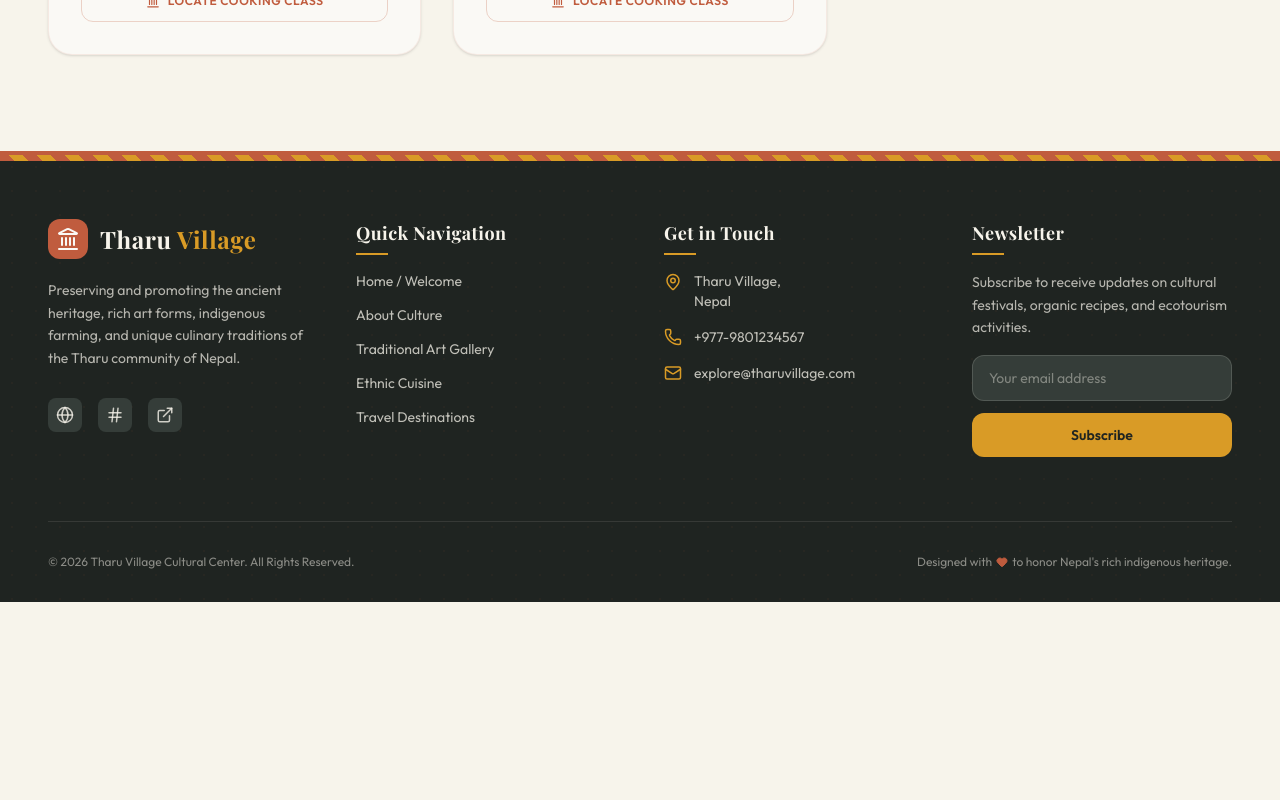
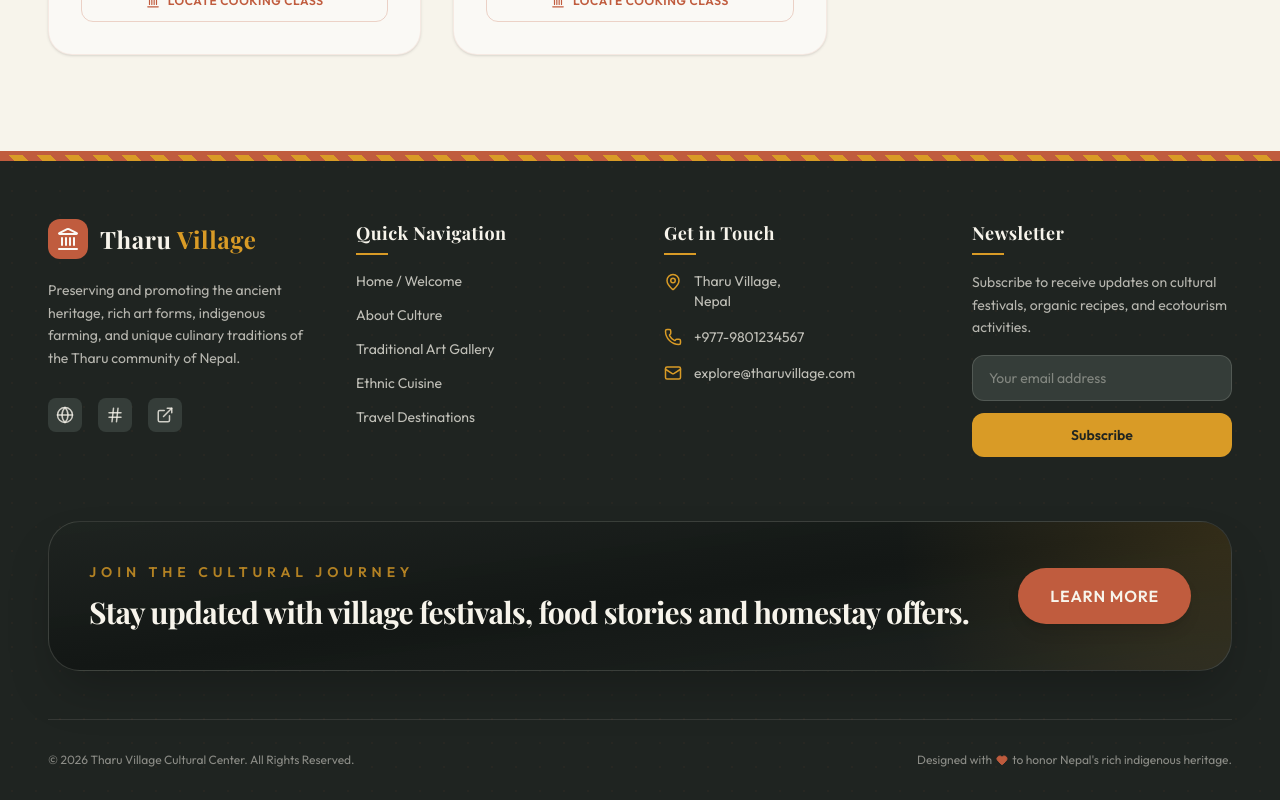
Before and after one commit to Nisheshchy/tharuvillage, a React (Vite) app: page /food in a window 1280 px wide. Shown: the part 2418-3218 px from the top of the page. Before the commit the page ends 3020 px from the top, so only its background shows below. Built offline with nearby package versions, Linux system fonts and the light colour scheme; a web font is replaced by a local one.

Commit message:
feat: enhance Footer and CSS styles with improved layout and visual effects

```diff
--- a/src/components/Footer.jsx
+++ b/src/components/Footer.jsx
@@ -10,7 +10,6 @@ const Footer = () => {
       <div className="absolute inset-0 bg-[radial-gradient(#C05C3E_0.8px,transparent_0.8px)] [background-size:24px_24px] opacity-5 pointer-events-none" />
 
       <div className="max-w-7xl mx-auto px-6 md:px-12 relative z-10 grid grid-cols-1 md:grid-cols-4 gap-12 mb-16">
-
         {/* Brand Column */}
         <div className="space-y-5">
           <Link to="/" className="flex items-center space-x-3 group">
@@ -22,16 +21,24 @@ const Footer = () => {
             </span>
           </Link>
           <p className="text-cream/70 text-sm leading-relaxed">
-            Preserving and promoting the ancient heritage, rich art forms, indigenous farming, and unique culinary traditions of the Tharu community of Nepal.
+            Preserving and promoting the ancient heritage, rich art forms,
+            indigenous farming, and unique culinary traditions of the Tharu
+            community of Nepal.
           </p>
           <div className="flex space-x-4 pt-2">
-            <a href="#" className="bg-slate-light p-2 rounded-lg text-cream/80 hover:text-ochre hover:bg-terracotta/20 transition-all duration-300">
+            <a
+              href="#"
+              className="bg-slate-light p-2 rounded-lg text-cream/80 hover:text-ochre hover:bg-terracotta/20 transition-all duration-300">
               <Globe size={18} />
             </a>
-            <a href="#" className="bg-slate-light p-2 rounded-lg text-cream/80 hover:text-ochre hover:bg-terracotta/20 transition-all duration-300">
+            <a
+              href="#"
+              className="bg-slate-light p-2 rounded-lg text-cream/80 hover:text-ochre hover:bg-terracotta/20 transition-all duration-300">
               <Hash size={18} />
             </a>
-            <a href="#" className="bg-slate-light p-2 rounded-lg text-cream/80 hover:text-ochre hover:bg-terracotta/20 transition-all duration-300">
+            <a
+              href="#"
+              className="bg-slate-light p-2 rounded-lg text-cream/80 hover:text-ochre hover:bg-terracotta/20 transition-all duration-300">
               <ExternalLink size={18} />
             </a>
           </div>
@@ -44,27 +51,37 @@ const Footer = () => {
           </h4>
           <ul className="space-y-3.5 text-sm">
             <li>
-              <Link to="/" className="text-cream/75 hover:text-ochre hover:translate-x-1.5 inline-block transition-all duration-300">
+              <Link
+                to="/"
+                className="text-cream/75 hover:text-ochre hover:translate-x-1.5 inline-block transition-all duration-300">
                 Home / Welcome
               </Link>
             </li>
             <li>
-              <Link to="/about" className="text-cream/75 hover:text-ochre hover:translate-x-1.5 inline-block transition-all duration-300">
+              <Link
+                to="/about"
+                className="text-cream/75 hover:text-ochre hover:translate-x-1.5 inline-block transition-all duration-300">
                 About Culture
               </Link>
             </li>
             <li>
-              <Link to="/gallery" className="text-cream/75 hover:text-ochre hover:translate-x-1.5 inline-block transition-all duration-300">
+              <Link
+                to="/gallery"
+                className="text-cream/75 hover:text-ochre hover:translate-x-1.5 inline-block transition-all duration-300">
                 Traditional Art Gallery
               </Link>
             </li>
             <li>
-              <Link to="/food" className="text-cream/75 hover:text-ochre hover:translate-x-1.5 inline-block transition-all duration-300">
+              <Link
+                to="/food"
+                className="text-cream/75 hover:text-ochre hover:translate-x-1.5 inline-block transition-all duration-300">
                 Ethnic Cuisine
               </Link>
             </li>
             <li>
-              <Link to="/travel" className="text-cream/75 hover:text-ochre hover:translate-x-1.5 inline-block transition-all duration-300">
+              <Link
+                to="/travel"
+                className="text-cream/75 hover:text-ochre hover:translate-x-1.5 inline-block transition-all duration-300">
                 Travel Destinations
               </Link>
             </li>
@@ -79,7 +96,11 @@ const Footer = () => {
           <ul className="space-y-4 text-sm">
             <li className="flex items-start space-x-3 text-cream/75">
               <MapPin size={18} className="text-ochre mt-0.5 flex-shrink-0" />
-              <span>Tharu Village,<br />Nepal</span>
+              <span>
+                Tharu Village,
+                <br />
+                Nepal
+              </span>
             </li>
             <li className="flex items-center space-x-3 text-cream/75">
               <Phone size={18} className="text-ochre flex-shrink-0" />
@@ -98,7 +119,8 @@ const Footer = () => {
             Newsletter
           </h4>
           <p className="text-cream/70 text-sm leading-relaxed mb-4">
-            Subscribe to receive updates on cultural festivals, organic recipes, and ecotourism activities.
+            Subscribe to receive updates on cultural festivals, organic recipes,
+            and ecotourism activities.
           </p>
           <form onSubmit={(e) => e.preventDefault()} className="space-y-3">
             <div className="relative">
@@ -111,13 +133,33 @@ const Footer = () => {
             </div>
             <button
               type="submit"
-              className="w-full bg-ochre hover:bg-ochre-dark text-slate font-semibold py-3 px-4 rounded-xl transition-all duration-300 text-sm hover:scale-[1.01]"
-            >
+              className="w-full bg-ochre hover:bg-ochre-dark text-slate font-semibold py-3 px-4 rounded-xl transition-all duration-300 text-sm hover:scale-[1.01]">
               Subscribe
             </button>
           </form>
         </div>
+      </div>
 
+      <div className="max-w-7xl mx-auto px-6 md:px-12 mb-12">
+        <div className="relative overflow-hidden rounded-[2rem] border border-cream/15 bg-slate/95 bg-gradient-to-br from-slate/95 via-slate-dark to-slate/90 p-10 shadow-2xl">
+          <div className="absolute inset-0 bg-[radial-gradient(circle_at_top_right,_rgba(217,155,38,0.32),_transparent_28%)] pointer-events-none opacity-50" />
+          <div className="relative z-10 flex flex-col lg:flex-row items-center justify-between gap-6">
+            <div className="space-y-3 text-cream">
+              <p className="text-sm uppercase tracking-[0.35em] text-ochre/80 font-semibold">
+                Join the cultural journey
+              </p>
+              <h3 className="text-3xl font-serif font-bold tracking-tight text-cream">
+                Stay updated with village festivals, food stories and homestay
+                offers.
+              </h3>
+            </div>
+            <Link
+              to="/about"
+              className="inline-flex items-center justify-center rounded-full bg-terracotta text-cream px-8 py-4 font-semibold uppercase tracking-wider shadow-lg hover:bg-terracotta-dark">
+              Learn More
+            </Link>
+          </div>
+        </div>
       </div>
 
       {/* Decorative Separation Line */}
@@ -127,10 +169,15 @@ const Footer = () => {
 
       {/* Footer Bottom */}
       <div className="max-w-7xl mx-auto px-6 md:px-12 text-center text-xs text-cream/50 flex flex-col md:flex-row justify-between items-center space-y-4 md:space-y-0">
-        <p>© {currentYear} Tharu Village Cultural Center. All Rights Reserved.</p>
+        <p>
+          © {currentYear} Tharu Village Cultural Center. All Rights Reserved.
+        </p>
         <p className="flex items-center justify-center space-x-1">
           <span>Designed with</span>
-          <Heart size={12} className="text-terracotta fill-terracotta animate-pulse" />
+          <Heart
+            size={12}
+            className="text-terracotta fill-terracotta animate-pulse"
+          />
           <span>to honor Nepal's rich indigenous heritage.</span>
         </p>
       </div>
--- a/src/index.css
+++ b/src/index.css
@@ -26,17 +26,19 @@
 }
 
 @utility glass-card {
-  background: rgba(247, 244, 235, 0.7);
-  backdrop-filter: blur(12px);
-  -webkit-backdrop-filter: blur(12px);
-  border: 1px solid rgba(192, 92, 62, 0.15);
+  background: rgba(247, 244, 235, 0.78);
+  backdrop-filter: blur(16px);
+  -webkit-backdrop-filter: blur(16px);
+  border: 1px solid rgba(192, 92, 62, 0.16);
+  box-shadow: 0 24px 60px rgba(31, 36, 33, 0.08);
 }
 
 @utility glass-card-dark {
-  background: rgba(31, 36, 33, 0.85);
-  backdrop-filter: blur(12px);
-  -webkit-backdrop-filter: blur(12px);
-  border: 1px solid rgba(217, 155, 38, 0.15);
+  background: rgba(31, 36, 33, 0.88);
+  backdrop-filter: blur(16px);
+  -webkit-backdrop-filter: blur(16px);
+  border: 1px solid rgba(217, 155, 38, 0.18);
+  box-shadow: 0 32px 80px rgba(31, 36, 33, 0.22);
 }
 
 @utility tharu-border-top {
@@ -119,6 +121,10 @@ html {
   scroll-behavior: smooth;
   font-family: 'Outfit', sans-serif;
   background-color: var(--color-cream);
+  background-image:
+    radial-gradient(circle at 15% 10%, rgba(217, 155, 38, 0.18), transparent 22%),
+    radial-gradient(circle at 85% 18%, rgba(192, 92, 62, 0.12), transparent 16%),
+    radial-gradient(circle at 50% 90%, rgba(42, 75, 53, 0.10), transparent 20%);
   color: var(--color-slate);
   text-rendering: optimizeLegibility;
   -webkit-font-smoothing: antialiased;
@@ -127,12 +133,32 @@ html {
 
 body {
   overflow-x: hidden;
+  position: relative;
 }
 
-/* Custom Focus Ring styling */
-*:focus-visible {
-  outline: 2px solid var(--color-ochre);
-  outline-offset: 4px;
+body::before {
+  content: '';
+  position: fixed;
+  inset: 0;
+  pointer-events: none;
+  background-image:
+    radial-gradient(circle at 20% 15%, rgba(255, 255, 255, 0.32), transparent 20%),
+    radial-gradient(circle at 80% 20%, rgba(255, 255, 255, 0.14), transparent 18%);
+  opacity: 0.55;
+  z-index: -1;
+}
+
+button,
+a,
+input,
+textarea,
+select {
+  transition: all 0.25s ease-in-out;
+}
+
+::selection {
+  background: rgba(217, 155, 38, 0.25);
+  color: var(--color-slate);
 }
 
 /* Premium Scrollbar */
```
